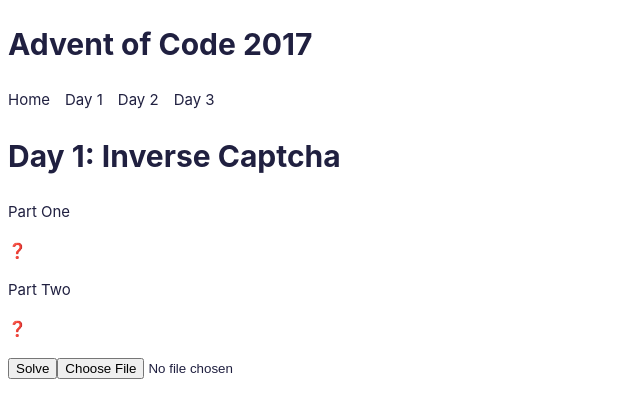
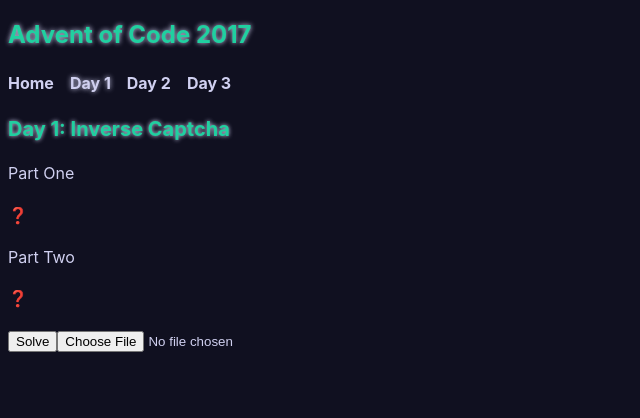
Before and after one commit to raphaelmeyer/advent-of-code-2017, a Vue app: page /day/1 in a window 1280 px wide. Shown: the top 418 px of the page, without its empty margins (0-640 px from the left). Built offline with nearby package versions, Linux system fonts and the light colour scheme.

Commit message:
add some styling

```diff
--- a/src/App.vue
+++ b/src/App.vue
@@ -14,8 +14,4 @@
   </main>
 </template>
 
-<style scoped>
-header > div {
-  display: block;
-}
-</style>
+<style scoped></style>
--- a/src/assets/base.css
+++ b/src/assets/base.css
@@ -1,6 +1,9 @@
 :root {
-  --color-background: #ffffff;
-  --color-text: #202040;
+  --color-background: #101020;
+  --color-element: #181830;
+  --color-text: #D0D0F0;
+  --color-title: #20D0A0;
+  --color-selected: #D0A020;
 }
 
 body {
@@ -10,7 +13,7 @@
   line-height: 1.6;
   font-family: Inter, -apple-system, BlinkMacSystemFont, 'Segoe UI', Roboto, Oxygen, Ubuntu,
     Cantarell, 'Fira Sans', 'Droid Sans', 'Helvetica Neue', sans-serif;
-  font-size: 15px;
+  font-size: 16px;
 
   text-rendering: optimizeLegibility;
   -webkit-font-smoothing: antialiased;
--- a/src/assets/main.css
+++ b/src/assets/main.css
@@ -6,3 +6,18 @@
 
   font-weight: normal;
 }
+
+
+h1 {
+  font-size: 24px;
+  font-weight: bold;
+  text-shadow: 0 0 5px var(--color-text);
+  color: var(--color-title)
+}
+
+h2 {
+  font-size: 20px;
+  font-weight: bold;
+  text-shadow: 0 0 4px var(--color-text);
+  color: var(--color-title)
+}
--- a/src/views/NavigationView.vue
+++ b/src/views/NavigationView.vue
@@ -27,14 +27,19 @@
 nav a {
   text-decoration: none;
   color: var(--color-text);
+  font-weight: bold;
   padding: 0 1em 0 0;
 }
 
-/* nav a.router-link-exact-active {
-  color: #8800f8;
+nav a:hover {
+  color: var(--color-selected);
+}
+
+nav a.router-link-exact-active {
+  text-shadow: 0 0 5px var(--color-text);
 }
 
 nav a.router-link-exact-active:hover {
-  color: #00ff88;
-} */
+  text-shadow: 0 0 5px var(--color-selected);
+}
 </style>
--- a/src/views/PuzzleView.vue
+++ b/src/views/PuzzleView.vue
@@ -50,7 +50,7 @@
 </script>
 
 <template>
-  <h1>Day {{ puzzle?.day }}: {{ puzzle?.name }}</h1>
+  <h2>Day {{ puzzle?.day }}: {{ puzzle?.name }}</h2>
   <div>
     <p>Part One</p>
     <p>{{ resultPartOne }}</p>
```
Also changed, not shown: 2 other files (tests, documents, lock files or other folders).
